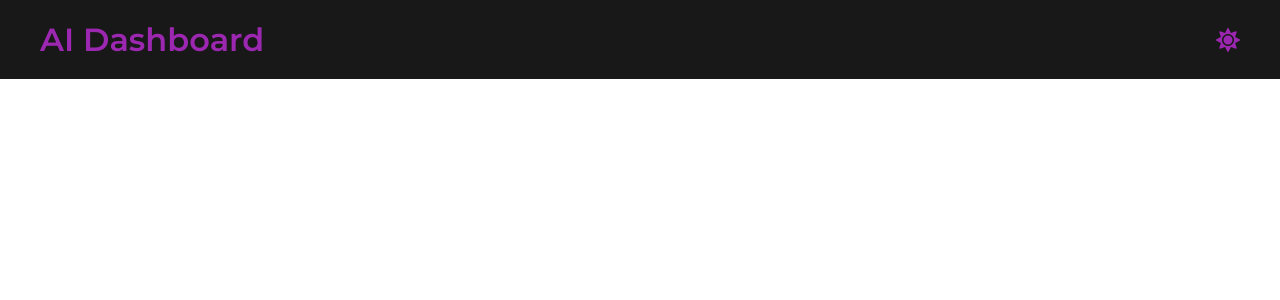
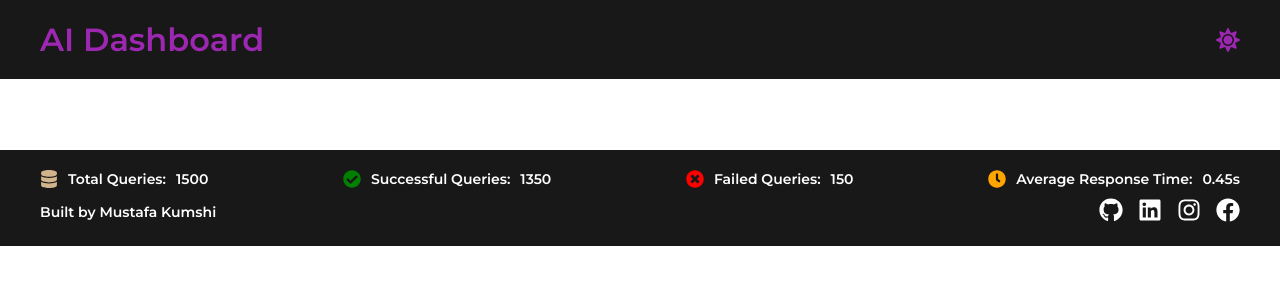
Before and after one commit to mustafakumshi/AI-Dashboard, a React (Vite) app: page / in a window 1280 px wide. Shown: the top 300 px of the page. Built offline with nearby package versions, Linux system fonts and the light colour scheme.

Commit message:
Add Footer Component

```diff
--- a/src/App.tsx
+++ b/src/App.tsx
@@ -1,10 +1,17 @@
+import Footer from './components/Footer';
 import Header from './components/Header';
+import useAIData from './hooks/useAiData';
 import './styles/main.scss';
 
 function App() {
 
+  useAIData();
+
   return (
+    <>
    <Header>AI Dashboard</Header>
+   <Footer></Footer>
+   </>
   )
 }
 
--- /dev/null
+++ b/src/components/Footer.tsx
@@ -0,0 +1,14 @@
+import '../styles/Footer.scss';
+import FooterTop from './FooterTop'
+import FooterBottom from './FooterBottom'; // Import FooterBottom component
+
+const Footer = () => {
+  return (
+    <footer className="footer">
+      <FooterTop/>
+      <FooterBottom />
+    </footer>
+  );
+};
+
+export default Footer;
--- /dev/null
+++ b/src/components/FooterBottom.tsx
@@ -0,0 +1,24 @@
+// FooterBottom.tsx
+import { FaGithub, FaLinkedin, FaInstagram, FaFacebook } from 'react-icons/fa'; // Import icons
+
+const FooterBottom = () => (
+  <div className="footer-bottom">
+    <p>Built by Mustafa Kumshi</p>
+    <div className="social-icons">
+      <a href="https://github.com" target="_blank" rel="noopener noreferrer">
+        <FaGithub size={24} />
+      </a>
+      <a href="https://linkedin.com" target="_blank" rel="noopener noreferrer">
+        <FaLinkedin size={24} />
+      </a>
+      <a href="https://instagram.com" target="_blank" rel="noopener noreferrer">
+        <FaInstagram size={24} />
+      </a>
+      <a href="https://facebook.com" target="_blank" rel="noopener noreferrer">
+        <FaFacebook size={24} />
+      </a>
+    </div>
+  </div>
+);
+
+export default FooterBottom;
--- /dev/null
+++ b/src/components/FooterTop.tsx
@@ -0,0 +1,63 @@
+import { useSelector } from "react-redux";
+import { RootState } from "../store";
+import {
+  FaDatabase,
+  FaTimesCircle,
+  FaCheckCircle,
+  FaClock,
+} from "react-icons/fa";
+
+const FooterTop = () => {
+  const { isLoading, isError, insightSummary } = useSelector(
+    (state: RootState) => state.aiData
+  );
+
+  if (isLoading) {
+    return <div className="loading-text">Loading...</div>;
+  }
+
+  if (isError) {
+    return (
+      <div className="error-message">
+        Failed to load summary data. Please try again later.
+      </div>
+    );
+  }
+
+  if (insightSummary) {
+    const {
+      total_queries,
+      successful_queries,
+      failed_queries,
+      average_response_time,
+    } = insightSummary;
+    return (
+      <div className="summary">
+        <div className="summary-item">
+          <FaDatabase size={18} color="tan"/> {/* Database Icon for Total Queries */}
+          <span>Total Queries:</span>
+          <strong>{total_queries}</strong>
+        </div>
+        <div className="summary-item">
+          <FaCheckCircle size={18} color="green"/>
+          {/* Check Circle Icon for Successful Queries */}
+          <span>Successful Queries:</span>
+          <strong>{successful_queries}</strong>
+        </div>
+        <div className="summary-item">
+          <FaTimesCircle size={18} color="red"/>
+          {/* Times Circle Icon for Failed Queries */}
+          <span>Failed Queries:</span>
+          <strong>{failed_queries}</strong>
+        </div>
+        <div className="summary-item">
+          <FaClock size={18} color="orange"/> {/* Clock Icon for Average Response Time */}
+          <span>Average Response Time:</span>
+          <strong>{average_response_time}s</strong>
+        </div>
+      </div>
+    );
+  }
+};
+
+export default FooterTop;
--- /dev/null
+++ b/src/styles/Footer.scss
@@ -0,0 +1,157 @@
+@use './variables' as *;  // Importing color variables
+
+/* Footer Styles */
+.footer {
+  margin-top: 150px;
+  display: flex;
+  flex-direction: column;
+  align-items: center;
+  padding: 20px 40px;
+  font-family: 'Montserrat', sans-serif;
+  transition: background-color 0.3s ease, color 0.3s ease;  // Smooth transition for theme change
+
+  /* Footer Bottom (Author & Social Icons) */
+  .footer-bottom {
+    width: 100%;
+    text-align: center;
+    margin-top: 10px;
+    display: flex;
+    align-items: center;
+    justify-content: space-between;
+
+    p {
+      font-size: 14px;
+    }
+
+    .social-icons {
+      display: flex;
+      gap: 15px;
+
+      a {
+        transition: color 0.3s ease;
+      }
+    }
+  }
+
+  /* Summary Section */
+  .summary {
+    width: 100%;
+    display: flex;
+    align-items: center;
+    justify-content: space-between;
+
+    .summary-item {
+      display: flex;
+      align-items: center;
+      gap: 10px;
+      padding: 0;
+      font-size: 14px;
+
+      span {
+        font-weight: 600;
+      }
+
+      strong {
+        font-weight: bold;
+      }
+    }
+  }
+}
+
+/* Dark Theme Styles */
+[data-theme='dark'] {
+  .footer {
+    background-color: $dark-background;  // Dark background for dark theme
+    color: $dark-text;  // Dark text color
+
+    .footer .summary-item {
+      span {
+        color: $dark-text;  // Light text for labels in dark mode
+      }
+
+      strong {
+        color: $dark-text;  // Light primary color for values in dark mode
+      }
+    }
+
+    .footer-bottom p {
+      color: $dark-text;  // Light text color for author text in dark mode
+    }
+
+    .social-icons a {
+      color: $dark-text;  // Light color for social media icons in dark mode
+    }
+
+    .social-icons a:hover {
+      color: $dark-primary;  // Dark theme hover color
+    }
+
+    .social-icons a:active {
+      color: $dark-primary;  // Dark theme primary color on active state
+    }
+  }
+}
+
+[data-theme='light'] {
+    .footer {
+      background-color: $light-background;  // Dark background for dark theme
+      color: $light-text;  // Dark text color
+
+      .footer .summary-item {
+        span {
+          color: $light-text;  // Light text for labels in dark mode
+        }
+
+        strong {
+          color: $light-text;  // Light primary color for values in dark mode
+        }
+      }
+
+      .footer-bottom p {
+        color: $light-text;  // Light text color for author text in dark mode
+      }
+
+      .social-icons a {
+        color: $light-text;  // Light color for social media icons in dark mode
+      }
+
+      .social-icons a:hover {
+        color: $light-primary;  // Dark theme hover color
+      }
+
+      .social-icons a:active {
+        color: $light-primary;  // Dark theme primary color on active state
+      }
+    }
+  }
+
+/* Responsive Design */
+@media (max-width: 768px) {
+  .footer {
+    padding: 10px 20px;
+
+    .summary {
+      flex-wrap: wrap;
+      gap: 8px;
+      justify-content: center;
+    }
+
+    .summary-item {
+      font-size: 14px;
+      max-width: 100%;
+      justify-content: flex-start;
+    }
+
+    .footer-bottom p {
+      font-size: 12px;
+    }
+
+    .social-icons {
+      justify-content: center;
+    }
+
+    .social-icons a {
+      font-size: 18px; /* Increase icon size on smaller screens */
+    }
+  }
+}
--- a/src/styles/Header.scss
+++ b/src/styles/Header.scss
@@ -5,8 +5,6 @@
   justify-content: space-between;
   align-items: center;
   padding: 20px 40px;
-  background-color: $dark-background;  // Default dark background
-  color: $dark-text;  // Default dark text color
   position: fixed;
   top: 0;
   left: 0;
@@ -29,10 +27,6 @@
     font-size: 24px;
     color: $dark-text;
     transition: color 0.3s ease;
-
-    &:hover {
-      color: $dark-theme-hover;  // Default dark hover color
-    }
   }
 }
 
--- a/src/styles/_variables.scss
+++ b/src/styles/_variables.scss
@@ -1,8 +1,8 @@
 // Colors for the Light Theme
-$light-background: #ffffff;
+$light-background: #eeeeee;
 $light-text: #000000;
 $light-primary: #3b20d6;   // Base Primary Color for Light Theme
-$light-theme-hover: #cfd8dc;
+$light-theme-hover: #4ed6dd;
 
 // Colors for the Dark Theme
 $dark-background: #181818;
--- a/src/styles/main.scss
+++ b/src/styles/main.scss
@@ -36,3 +36,10 @@ h1, h2, h3, h4, h5, h6 {
   cursor: pointer;
   transition: background-color 0.3s ease;
 }
+
+.error-message {
+    color: red;
+    font-size: 16px;
+    text-align: center;
+    margin-top: 20px;
+  }
```
